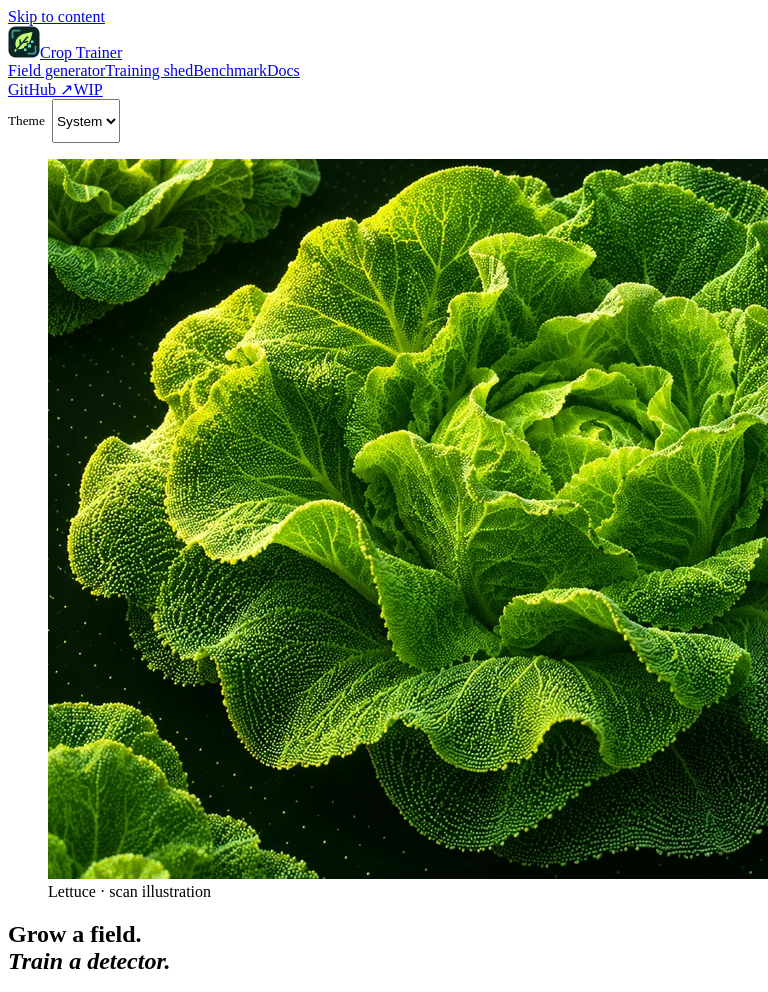
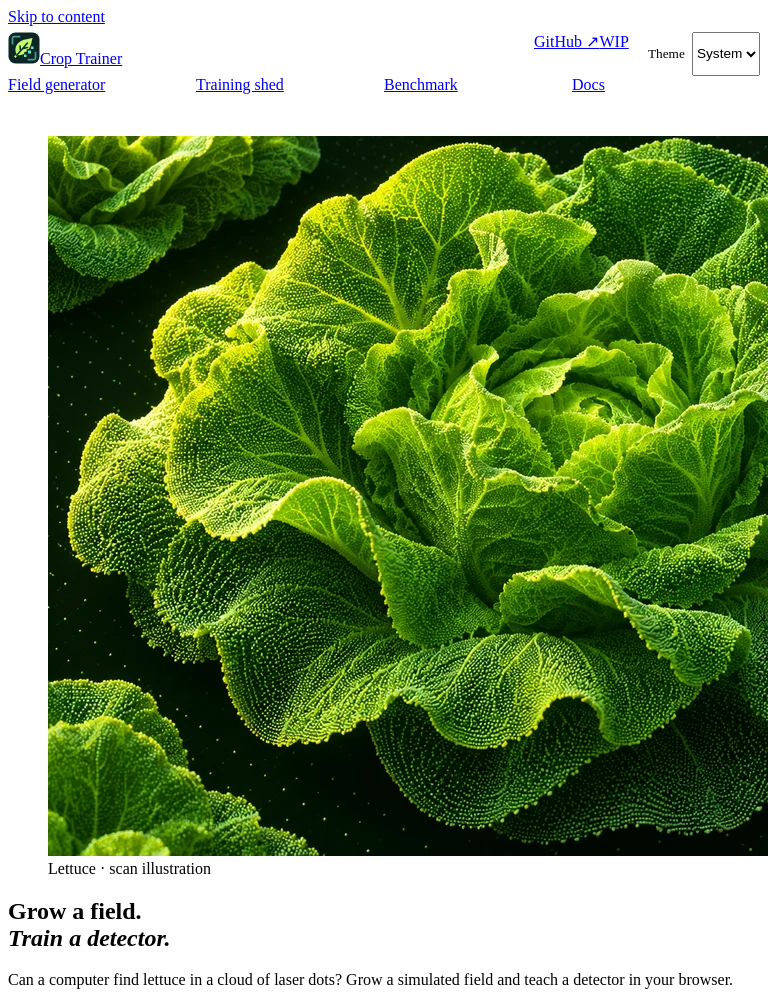
Before and after one commit to mvalancy/crop-trainer, a website with bundled scripts: page index.html in a window 768 px wide. Shown: the top 992 px of the page. Built offline with nearby package versions, Linux system fonts and the light colour scheme.

Commit message:
Give all four navigation tabs their own row on tablets

```diff
--- a/app/theme.css
+++ b/app/theme.css
@@ -1,6 +1,13 @@
 .siteBar .barInner { column-gap:clamp(.8rem,2.5vw,2.5rem); }
 .themeChoice { display:flex; align-items:center; gap:.45rem; font-size:.83rem; color:var(--muted); }
 .themeChoice select { width:auto; min-height:44px; font-size:.85rem; }
+@media(min-width:741px) and (max-width:960px) {
+  .siteBar .barInner { display:grid; grid-template-columns:1fr auto auto; row-gap:0; padding-top:.35rem; }
+  .siteBar .sourceLinks { grid-area:1 / 2; }
+  .siteBar .themeChoice { grid-area:1 / 3; }
+  .siteBar nav { grid-area:2 / 1 / auto / -1; display:grid; grid-template-columns:repeat(4,minmax(0,1fr)); gap:0; }
+  .siteBar nav a { justify-content:center; min-height:44px; }
+}
 @media(max-width:740px) {
   .barInner { grid-template-columns:1fr auto auto; }
   .themeChoice { grid-area:1 / 3; }
```
